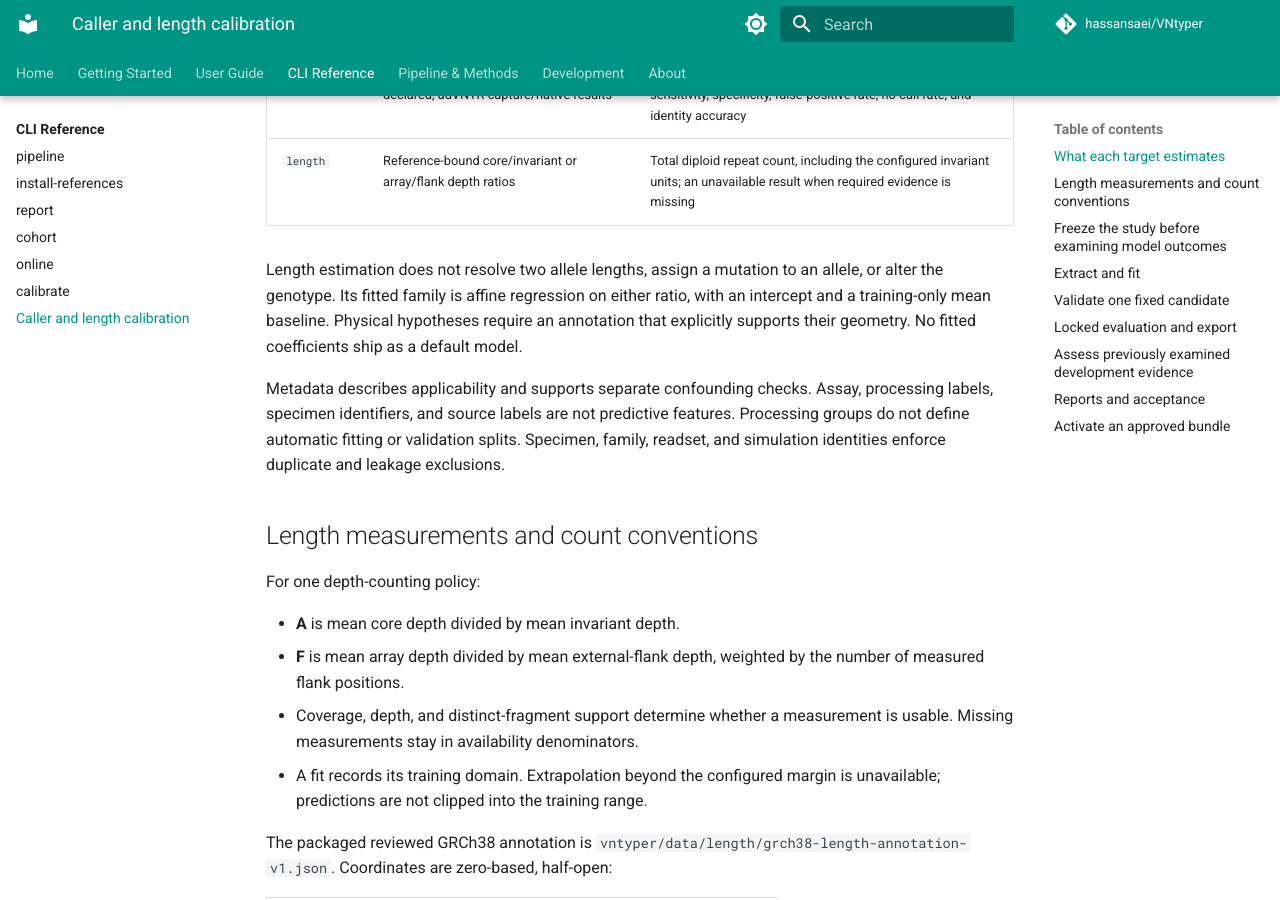
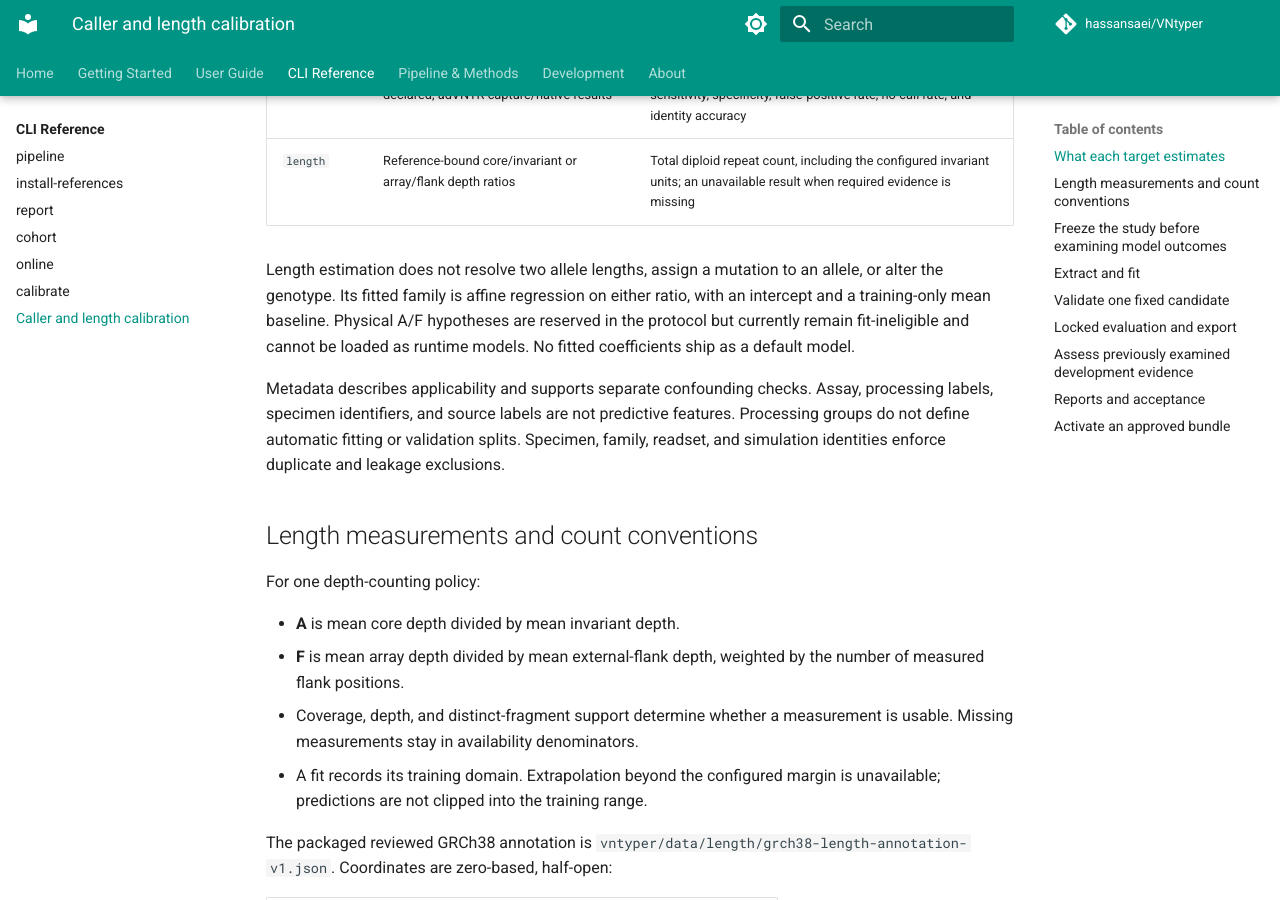
Before and after one commit to hassansaei/VNtyper, an MkDocs documentation site: the page built from docs/cli/calibration-targets.md, in a window 1280 px wide and 900 px high, scrolled down 429 px. Built offline with MkDocs 1.6.1 and Material for MkDocs 9.7.7, drawn with Linux system fonts in a browser that asks for light colours; comment, search, counter and statistics services are not loaded; some of the changed text lies outside the part shown.

Commit message:
fix(advntr): pin released fitter metadata correction
Use adVNTR 2.4.1 with unknown diagnostic lengths. Document explicit native fitting and supported affine length models.

````diff
--- a/docs/cli/calibration-targets.md
+++ b/docs/cli/calibration-targets.md
@@ -15,9 +15,9 @@
 
 Length estimation does not resolve two allele lengths, assign a mutation to an allele,
 or alter the genotype. Its fitted family is affine regression on either ratio, with
-an intercept and a training-only mean baseline. Physical hypotheses require an
-annotation that explicitly supports their geometry. No fitted coefficients ship as
-a default model.
+an intercept and a training-only mean baseline. Physical A/F hypotheses are reserved
+in the protocol but currently remain fit-ineligible and cannot be loaded as runtime
+models. No fitted coefficients ship as a default model.
 
 Metadata describes applicability and supports separate confounding checks. Assay,
 processing labels, specimen identifiers, and source labels are not predictive features.
@@ -122,6 +122,12 @@
 For callers, use `--target callers`, omit `--length-annotation`, and fit with
 `--objective caller-safety-v1`. The source directory contains
 `roles/<role>/source.json` for all four declared roles. Truth assets remain separate.
+When the protocol includes an exact adVNTR policy, fitting also requires
+`--advntr-executable /path/to/advntr`. Its installed version and build must match the
+frozen capture producer. The controller fits the background from authorized training
+captures and negative truth only; known positive training observations contribute
+diagnostics. Unknown VNTR lengths remain null diagnostic metadata. Every exact
+selection run must use the resulting portable background bytes.
 
 Fitting records exposure before opening training or selection outcomes. Length fitting
 uses only training truth to estimate coefficients and the baseline. Selection compares
@@ -227,11 +233,12 @@
 vntyper pipeline --bam reads.bam -o results/ \
   --length-model approved-length/ --length-context length-context.json
 
-vntyper pipeline --bam reads.bam -o results/ \
+vntyper pipeline --bam reads.bam -o results/ --extra-modules advntr \
   --calibration-bundle approved-callers/ --calibration-context caller-context.json
 ```
 
 Caller context must match the bundle's frozen applicability and native capture policy.
+Enable the adVNTR extra module explicitly when the approved caller bundle includes it.
 Native model bytes and installed adVNTR capabilities are checked independently.
 Caller-v2 profiles cannot bypass bundle approval through `--decision-profile`. Run-local
 snapshots preserve the verified portable bundle; reports check the recorded bundle
````
Also changed, not shown: 2 other files.
